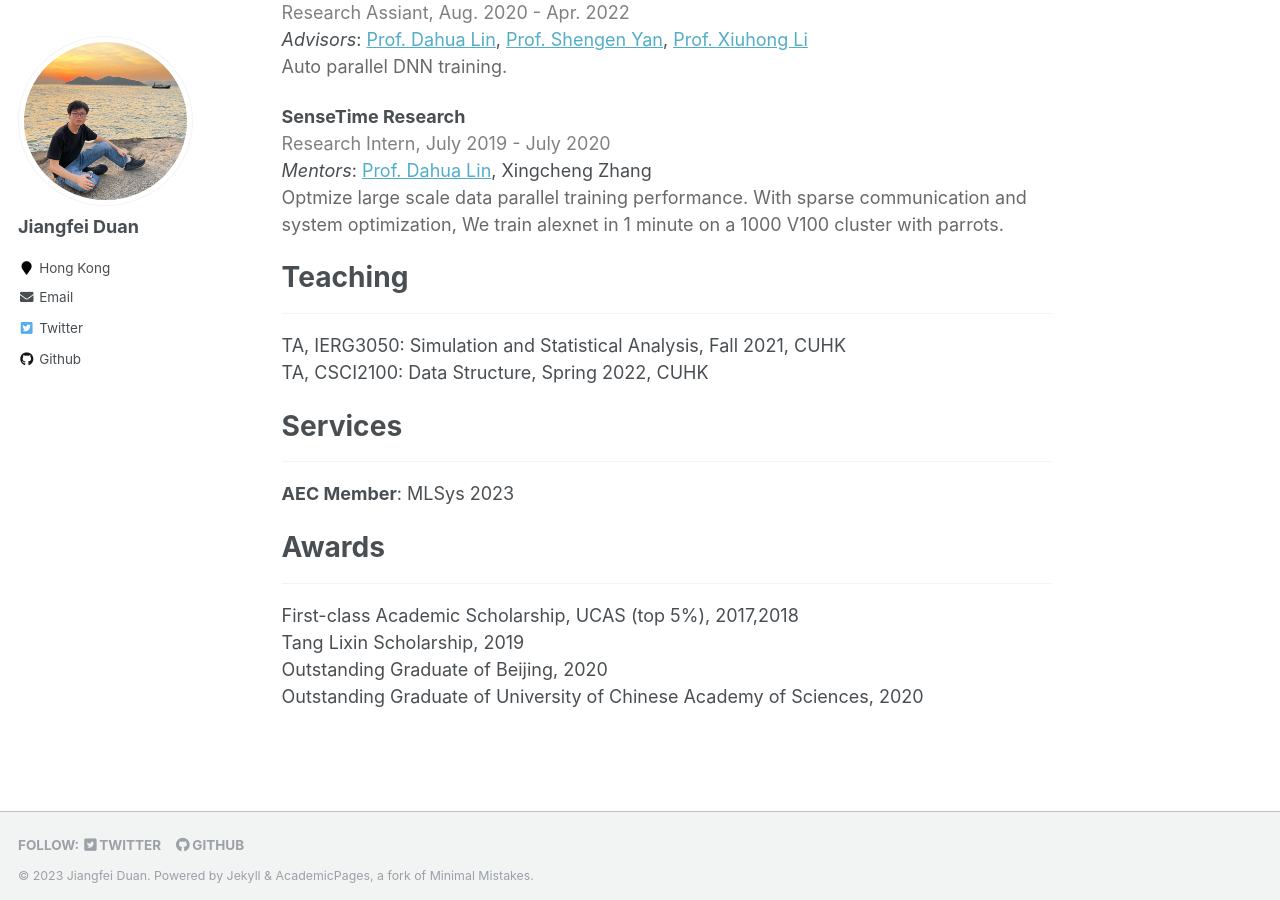
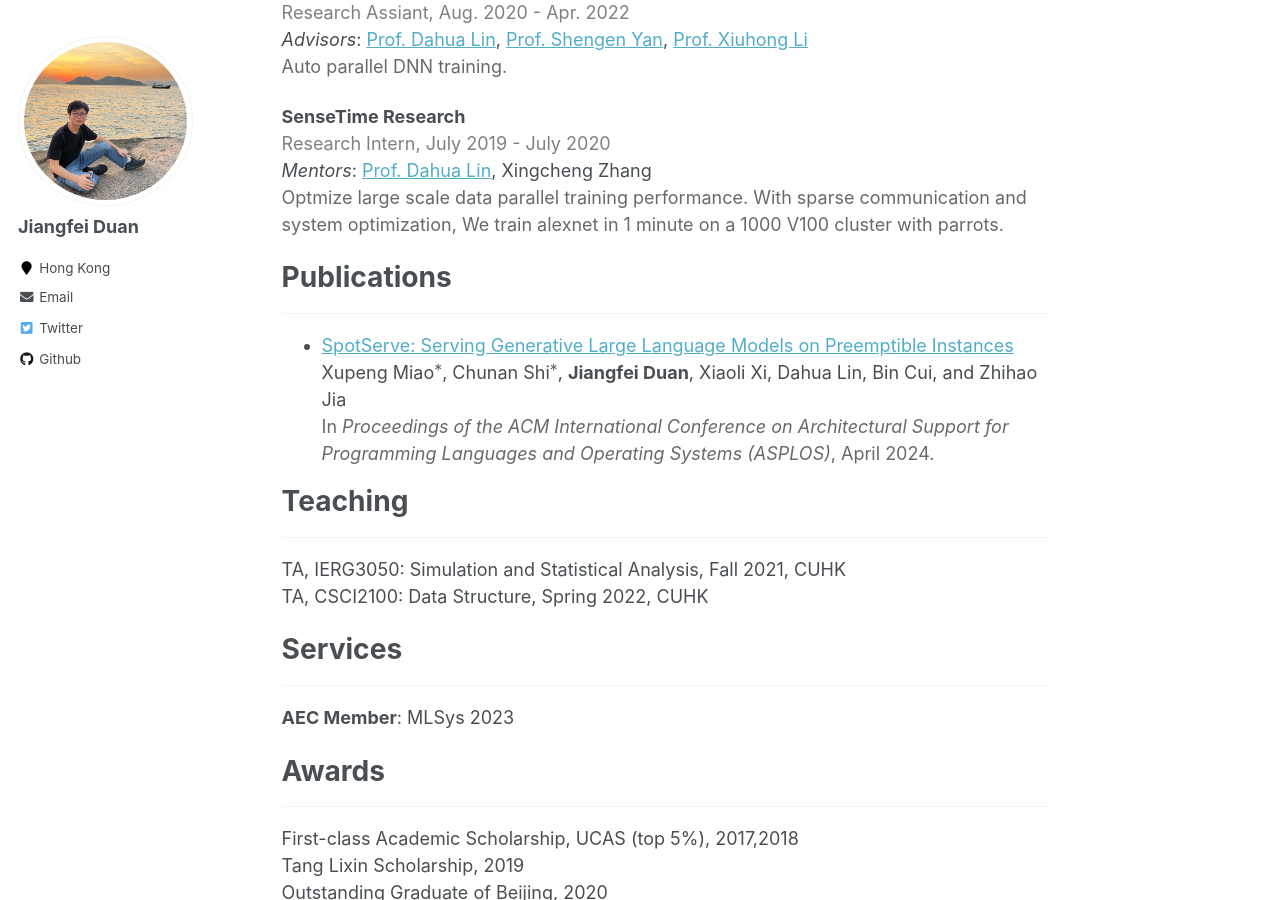
Before and after one commit to JF-D/JF-D.github.io, a Jekyll site: the page built from _pages/about.md, in a window 1280 px wide and 900 px high, scrolled down 933 px. Built offline with Jekyll 4.4.1, drawn with Linux system fonts in a browser that asks for light colours; formulas are drawn with MathJax 3; a script that is not in the unit is left out.

Commit message:
add SpotServe

```diff
--- a/_pages/about.md
+++ b/_pages/about.md
@@ -68,12 +68,14 @@
 <span style="color: #696969;">Optmize large scale data parallel training performance. With sparse communication and system optimization, We train alexnet in 1 minute on a 1000 V100 cluster with parrots.</span>
 
 
-<!-- Publications
+Publications
 ==
 ----
-Stay Tuned.
+- [SpotServe: Serving Generative Large Language Models on Preemptible Instances](https://jf-d.github.io) \\
+Xupeng Miao$^{\*}$, Chunan Shi$^{\*}$, **Jiangfei Duan**, Xiaoli Xi, Dahua Lin, Bin Cui, and Zhihao Jia \\
+<span style="color: #696969;">In *Proceedings of the ACM International Conference on Architectural Support for Programming Languages and Operating Systems (ASPLOS)*, April 2024.</span>
 
-Proteus: Simulating the Performance of Distributed DNN Training -->
+<!-- Proteus: Simulating the Performance of Distributed DNN Training -->
 
 
 Teaching
```
Also changed, not shown: 2 other files.
